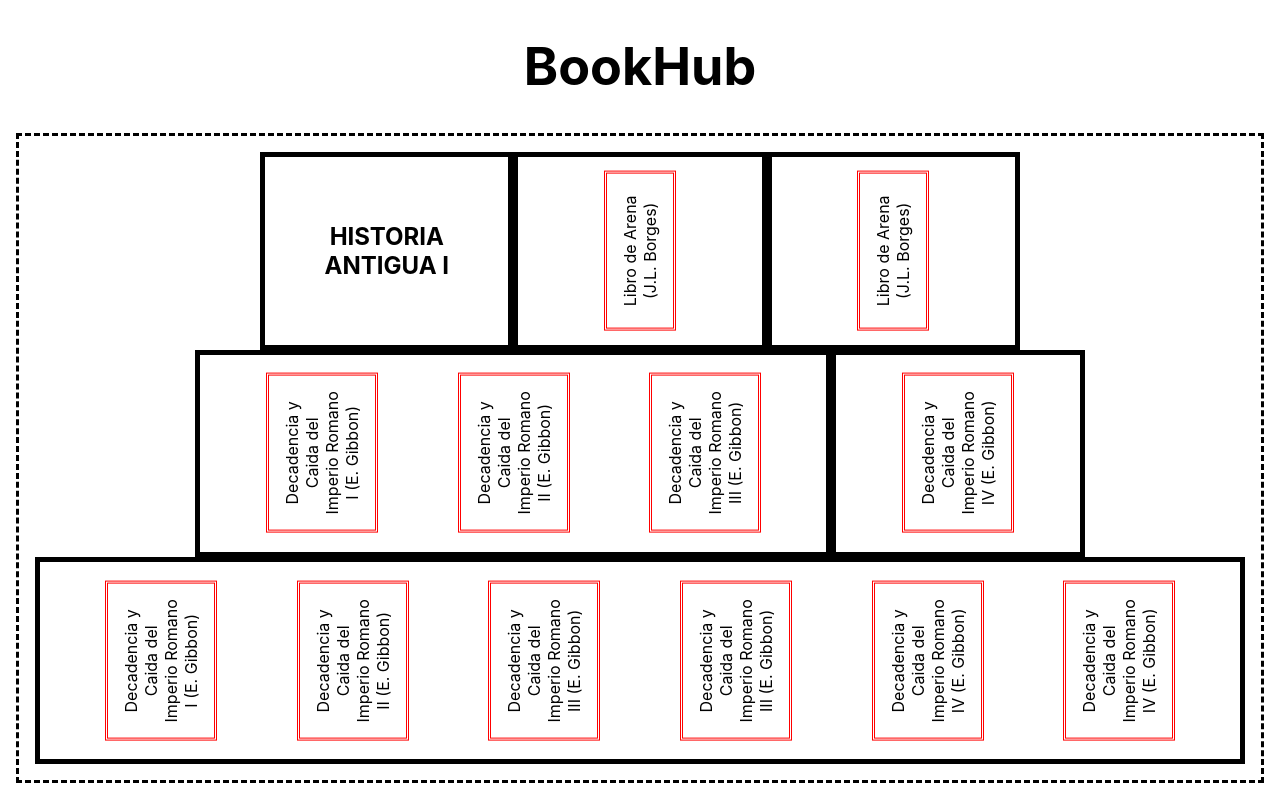
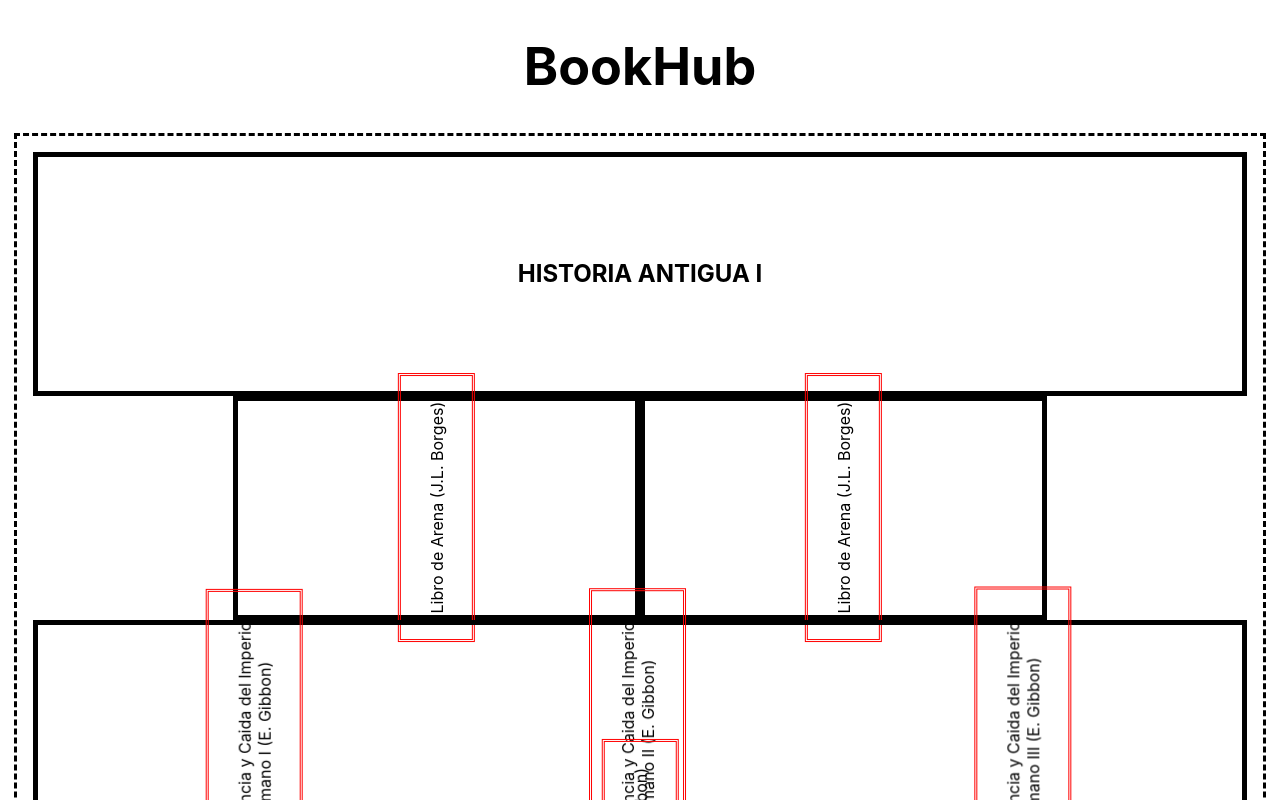
Before and after one commit to Jaamblico/bookhub, a React (Create React App) app: page / in a window 1280 px wide. Shown: the top 800 px of the page. Built offline with nearby package versions, Linux system fonts and the light colour scheme.

Commit message:
flex 0 0 auto box-sizing

```diff
--- a/src/App.css
+++ b/src/App.css
@@ -34,11 +34,11 @@
   align-items: stretch;
   justify-content: center;
   align-content: space-between;
-  margin-left: 10vw;
-  margin-right: 10vw;
+  margin-left: 20vw;
+  margin-right: 20vw;
   margin-bottom: 4vw;
   border-style: dashed;
-  padding: 16px 16px 16px 16px;
+  padding: 16px;
   width: auto;
   height: auto;
 }
@@ -66,11 +66,12 @@
 }
 
 .bookShelf-inner {
+  transform-style: preserve-3d;
+  display: flex;
+  align-items: stretch;
   width: 100%;
-  height: 100%;
-  text-align: center;
   transition: transform 0.8s;
-  transform-style: preserve-3d;
+  will-change: transform;
 }
 
 .bookShelf:hover .bookShelf-inner {
@@ -79,9 +80,8 @@
 
 .bookShelf-front,
 .bookShelf-back {
-  position: absolute;
   width: 100%;
-  height: 100%;
+  flex: 0 0 auto;
   -webkit-backface-visibility: hidden; /* Safari */
   backface-visibility: hidden;
 }
@@ -95,30 +95,29 @@
 
 .bookShelf-back {
   transform: rotateY(180deg);
+  margin-left: -100%;
+  margin-right: 100%;
   display: flex;
   flex-flow: row;
   align-items: center;
   align-content: center;
-  justify-content: center;
-  width: 100%;
+  justify-content: space-between;
 }
 
 .book {
-  margin-top: 1vw;
-  margin-bottom: 1vw;
-  margin-left: 1em;
-  margin-right: 1em;
-  padding: 1vw;
+  margin-top: 3vw;
+  margin-bottom: 3vw;
+  margin-left: 3vw;
+  margin-right: 3vw;
+  padding: 2vw;
   border-style: double;
   border-color: red;
   align-content: center;
   justify-content: center;
   transform: rotate(-90deg);
-  width: auto;
   height: auto;
-  max-height: 100%;
-  max-width: 10vw;
   font-size: 100%;
+  box-sizing: content-box;
 }
 
 .App-link {
--- a/src/App.js
+++ b/src/App.js
@@ -18,6 +18,9 @@
               </div>
               <div className="book">
                 Decadencia y Caida del Imperio Romano II (E. Gibbon)
+              </div>
+              <div className="book">
+                Decadencia y Caida del Imperio Romano III (E. Gibbon)
               </div>
             </div>
           </div>
```
